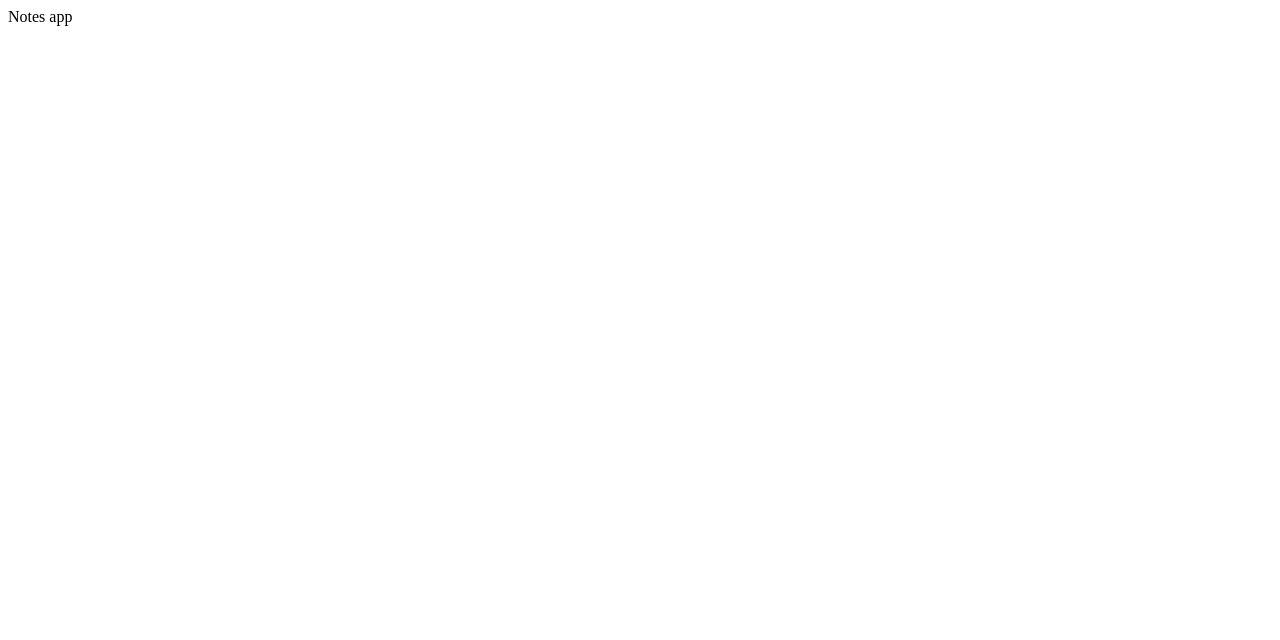
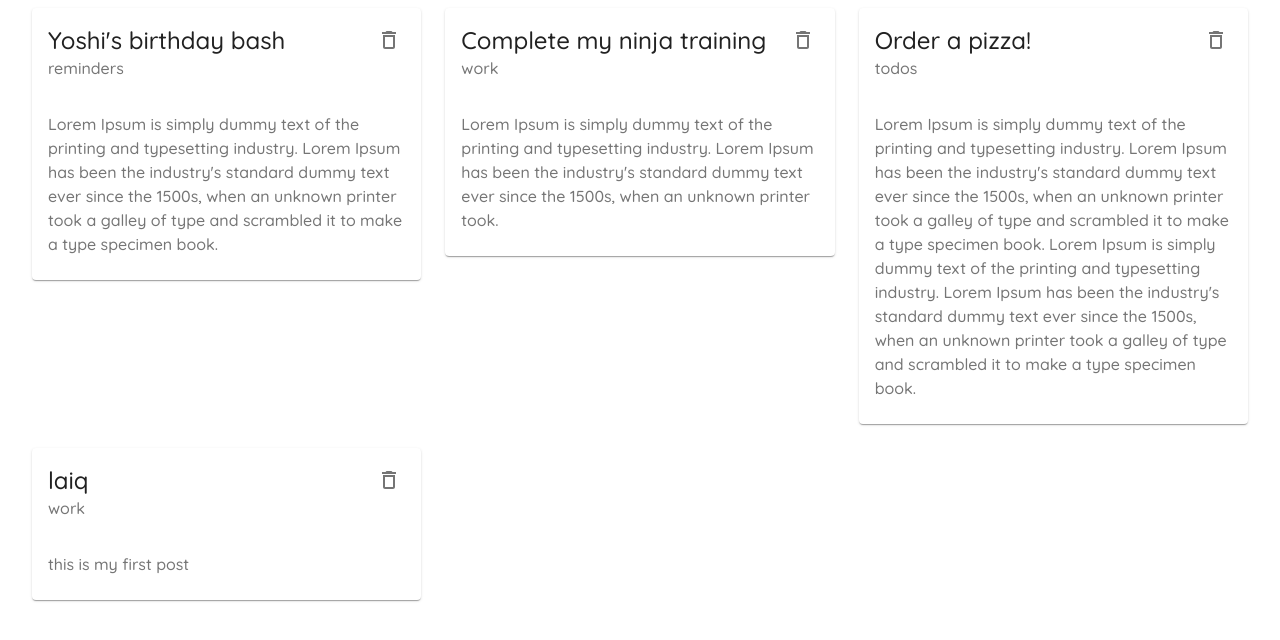
Before and after one commit to laiqbudye/notes-app-material-ui, a React (Create React App) app: page / in a window 1280 px wide. Shown: the top 640 px of the page. Built offline with nearby package versions, Linux system fonts and the light colour scheme; data requests are answered from the project's data file.

Commit message:
Notes Component || added a notes component which will show data in form of cards

```diff
--- /dev/null
+++ b/src/components/NoteCard.js
@@ -0,0 +1,33 @@
+import React from 'react'
+import Card from '@material-ui/core/Card';
+import CardHeader from '@material-ui/core/CardHeader';
+import CardContent from '@material-ui/core/CardContent';
+import Typography from '@material-ui/core/Typography';
+import { IconButton } from '@material-ui/core';
+import { DeleteOutlined } from '@material-ui/icons';
+
+function NoteCard({ note, handleNoteDelete }) {
+    return (
+        <div>
+            <Card elevation={1}>
+                <CardHeader
+                    action={
+                        <IconButton onClick={() => handleNoteDelete(note.id)}>
+                            <DeleteOutlined />
+                        </IconButton>
+                    }
+                    title={note.title}
+                    subheader={note.category}
+                >
+                </CardHeader>
+                <CardContent>
+                    <Typography color='textSecondary'>
+                        {note.detail}
+                    </Typography>
+                </CardContent>
+            </Card>
+        </div>
+    )
+}
+
+export default NoteCard
--- a/src/pages/Notes.js
+++ b/src/pages/Notes.js
@@ -1,10 +1,39 @@
-import React from 'react'
+import React, { useState, useEffect } from 'react';
+import Container from '@material-ui/core/Container';
+import Grid from '@material-ui/core/Grid';
+import NoteCard from '../components/NoteCard';
 
 function Notes() {
+    const [notes, setNotes] = useState([]);
+
+    useEffect(() => {
+        async function fetchData() {
+            const res = await fetch('http://localhost:8000/notes');
+            const data = await res.json();
+            setNotes(data)
+        }
+        fetchData();
+    }, [])
+
+    const handleNoteDelete = async (id) => {
+        const res = await fetch(`http://localhost:8000/notes/${id}`, {
+            method: 'DELETE'
+        });
+
+        const updatedNotes = notes.filter(note => note.id !== id);
+        setNotes(updatedNotes);
+    }
+
     return (
-        <div>
-            Notes app
-        </div>
+        <Container>
+            <Grid container spacing={3}>
+                {notes && notes.map(note => (
+                    <Grid item key={note.id} xs={12} md={6} lg={4}>
+                        <NoteCard note={note} handleNoteDelete={handleNoteDelete} />
+                    </Grid>
+                ))}
+            </Grid>
+        </Container>
     )
 }
 
```
